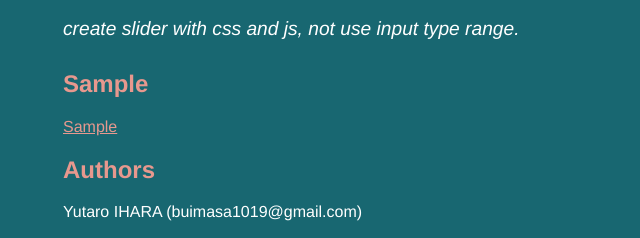
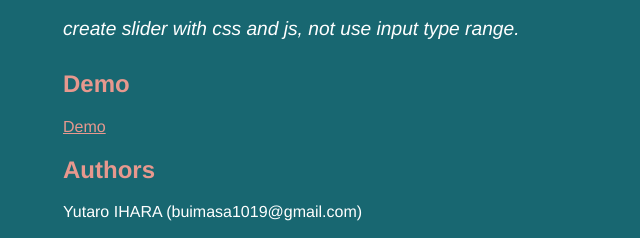
Before and after one commit to yutaro-ihara/slider-without-html5-range, a plain HTML site: page index.html in a window 1280 px wide. Shown: the part 263-501 px from the top of the page, 227-867 px from the left. Drawn offline with Linux system fonts and the light colour scheme.

Commit message:
update html

```diff
--- a/index.html
+++ b/index.html
@@ -52,8 +52,8 @@
 
 
 
-    <h2>Sample</h2>
-    <a href="./slider.html">Sample</a>
+    <h2>Demo</h2>
+    <a href="./slider.html">Demo</a>
 
     <h2>Authors</h2>
     <p>Yutaro IHARA (buimasa1019@gmail.com)
```
